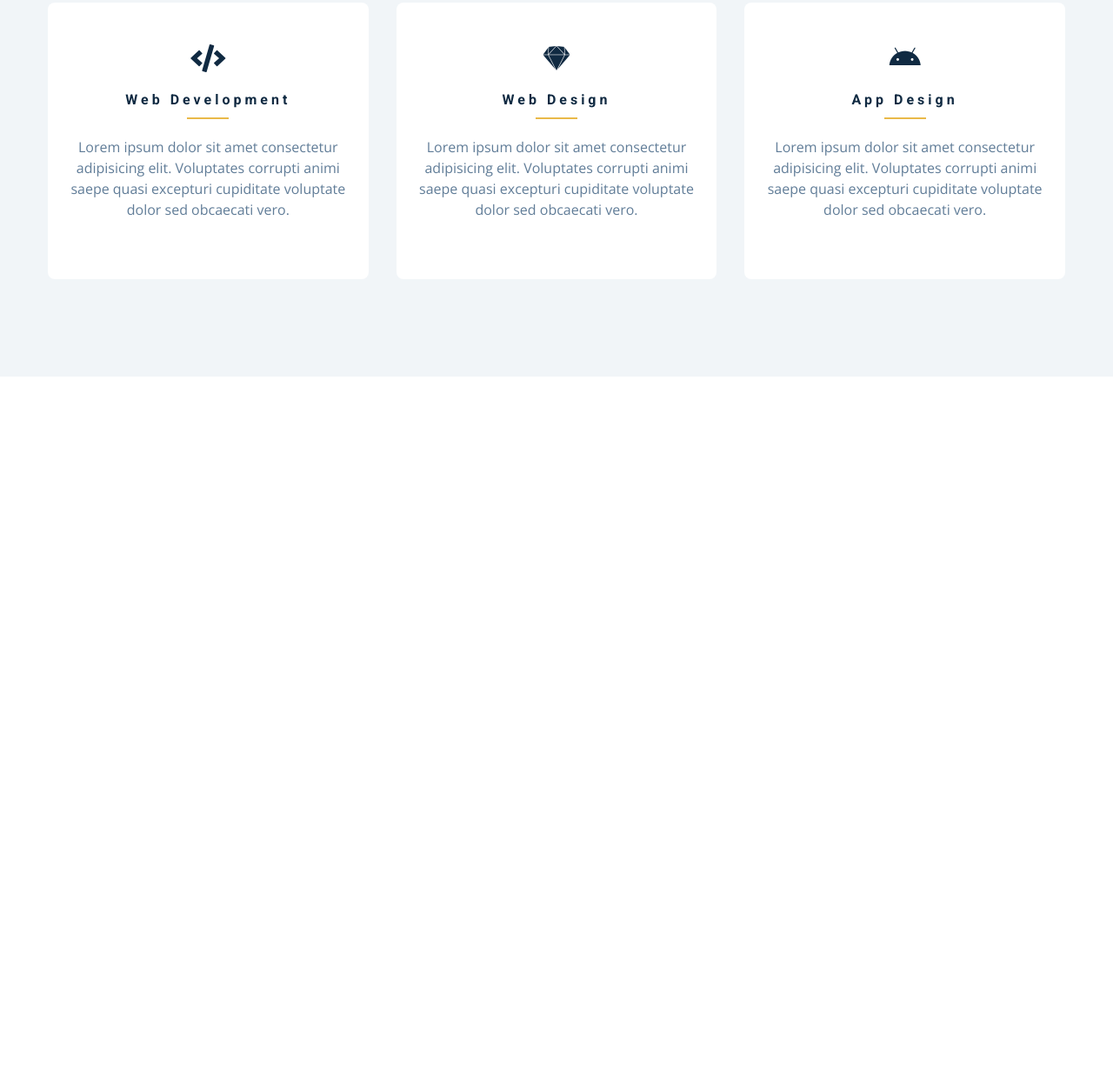
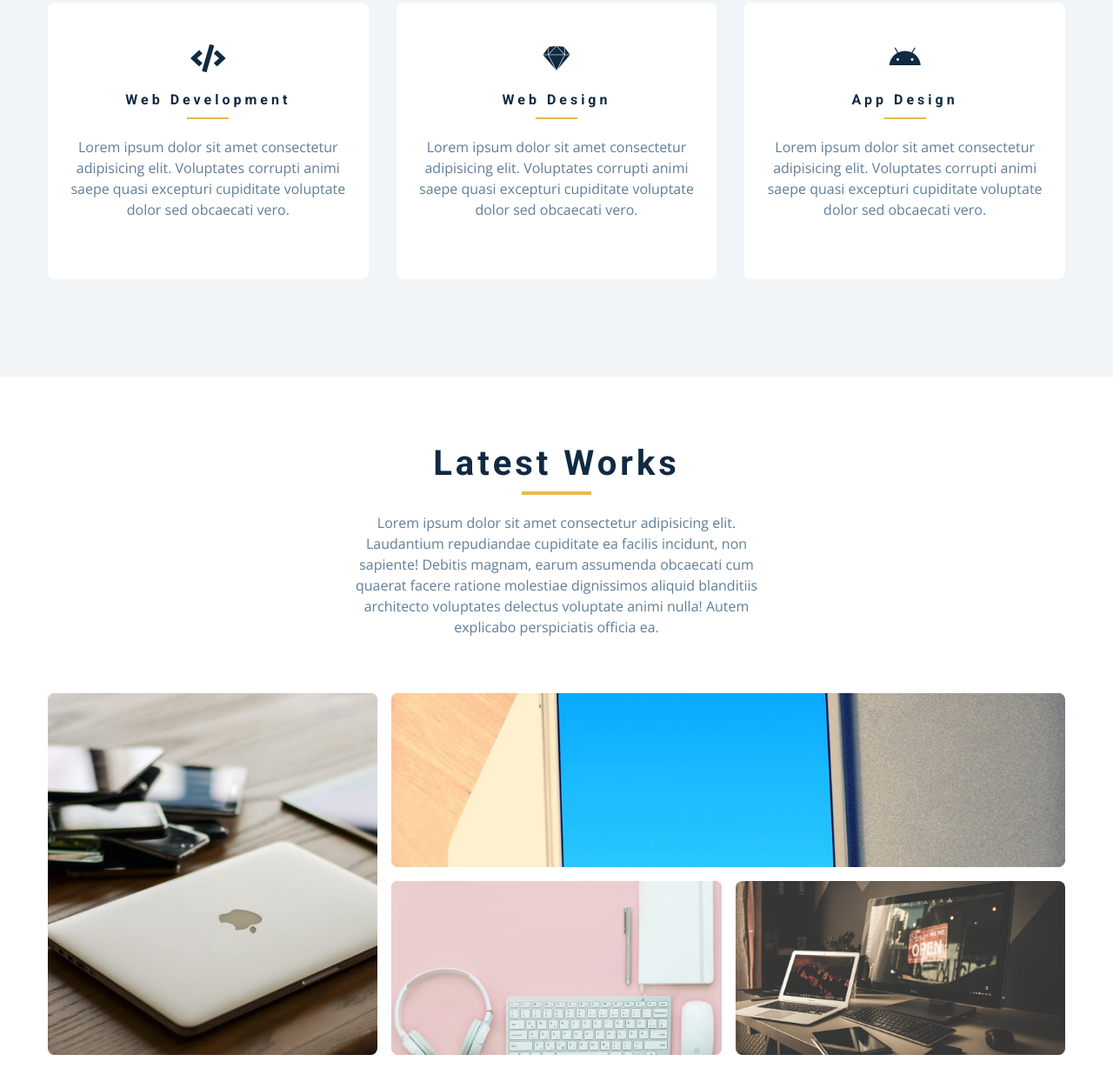
Before and after one commit to Anitor14/Anitor-Portfolio-interface, a plain HTML site: page index.html in a window 1280 px wide. Shown: the part 1477-2728 px from the top of the page at 87% size. Before the commit the page ends 1910 px from the top, so only its background shows below. Drawn offline with nearby package versions, Linux system fonts and the light colour scheme.

Commit message:
done with projects section

```diff
--- a/css/style.css
+++ b/css/style.css
@@ -469,3 +469,102 @@ Services
     grid-template-columns: 1fr 1fr 1fr;
   }
 }
+/*
+===============
+Projects
+===============
+*/
+.projects-text {
+  width: 85vw;
+  max-width: 30rem;
+  margin: 0 auto;
+}
+.project {
+  position: relative;
+  background: var(--clr-primary-5);
+  border-radius: var(--radius);
+  margin-bottom: 2rem;
+}
+.project-info {
+  text-align: center;
+  color: var(--clr-white);
+  position: absolute;
+  top: 50%;
+  left: 50%;
+  transform: translate(-50%, -50%);
+  transition: var(--transition);
+  opacity: 0;
+}
+.project-info p {
+  text-transform: capitalize;
+  color: var(--clr-white);
+}
+.project:hover .project-info {
+  opacity: 1;
+}
+.project-img {
+  -webkit-transition: var(--transition);
+  transition: var(--transition);
+  border-radius: var(--radius);
+  height: 15rem;
+  -o-object-fit: cover;
+  object-fit: cover;
+}
+.project:hover .project-img {
+  opacity: 0.1;
+}
+.project::after {
+  content: "";
+  position: absolute;
+  top: 0;
+  left: 0;
+  width: 100%;
+  height: 100%;
+  border: 0.25rem solid var(--clr-white);
+  border-radius: var(--radius);
+  transition: var(--transition);
+  opacity: 0;
+}
+.project:hover::after {
+  opacity: 1;
+  transform: scale(0.8);
+}
+@media screen and (min-width: 676px) {
+  .projects-center {
+    display: grid;
+    grid-template-columns: 1fr 1fr;
+    column-gap: 2rem;
+  }
+}
+@media screen and (min-width: 992px) {
+  .projects-center {
+    grid-template-columns: repeat(3, 1fr);
+  }
+}
+@media screen and (min-width: 1170px) {
+  .projects-center {
+    grid-template-rows: 200px 200px;
+    gap: 1rem;
+    grid-template-areas:
+      "a b b"
+      "a c d";
+  }
+  .project-img {
+    height: 100%;
+  }
+  .project {
+    height: 100%;
+  }
+  .project-1 {
+    grid-area: a;
+  }
+  .project-2 {
+    grid-area: b;
+  }
+  .project-3 {
+    grid-area: c;
+  }
+  .project-4 {
+    grid-area: d;
+  }
+}
--- a/index.html
+++ b/index.html
@@ -218,6 +218,69 @@
         </div>
     </section>
     <!-- end of services -->
+    <!-- projects -->
+    <section class="section projects">
+        <!-- section title -->
+        <div class="section-title">
+            <h2>latest works</h2>
+            <div class="underline"></div>
+            <p class="projects-text">
+                Lorem ipsum dolor sit amet consectetur adipisicing elit. Laudantium
+                repudiandae cupiditate ea facilis incidunt, non sapiente! Debitis
+                magnam, earum assumenda obcaecati cum quaerat facere ratione molestiae
+                dignissimos aliquid blanditiis architecto voluptates delectus
+                voluptate animi nulla! Autem explicabo perspiciatis officia ea.
+            </p>
+        </div>
+        <!-- end of section title -->
+        <div class="section-center projects-center">
+            <!-- single project -->
+            <a href="projects.html" class="project-1">
+                <article class="project">
+                    <img src="./images/project-1.jpeg" alt="single project" class="project-img">
+                    <div class="project-info">
+                        <h4>project title</h4>
+                        <p>client name</p>
+                    </div>
+                </article>
+            </a>
+            <!-- end of single project -->
+            <!-- single project -->
+            <a href="projects.html" class="project-2">
+                <article class="project">
+                    <img src="./images/project-2.jpeg" alt="single project" class="project-img">
+                    <div class="project-info">
+                        <h4>project title</h4>
+                        <p>client name</p>
+                    </div>
+                </article>
+            </a>
+            <!-- end of single project -->
+            <!-- single project -->
+            <a href="projects.html" class="project-3">
+                <article class="project">
+                    <img src="./images/project-3.jpeg" alt="single project" class="project-img">
+                    <div class="project-info">
+                        <h4>project title</h4>
+                        <p>client name</p>
+                    </div>
+                </article>
+            </a>
+            <!-- end of single project -->
+            <!-- single project -->
+            <a href="projects.html" class="project-4">
+                <article class="project">
+                    <img src="./images/project-4.jpeg" alt="single project" class="project-img">
+                    <div class="project-info">
+                        <h4>project title</h4>
+                        <p>client name</p>
+                    </div>
+                </article>
+            </a>
+            <!-- end of single project -->
+        </div>
+    </section>
+    <!-- end of projects -->
     <script src="js/app.js"></script>
 </body>
 
```
